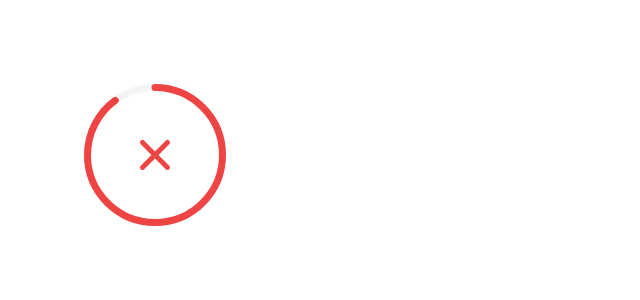
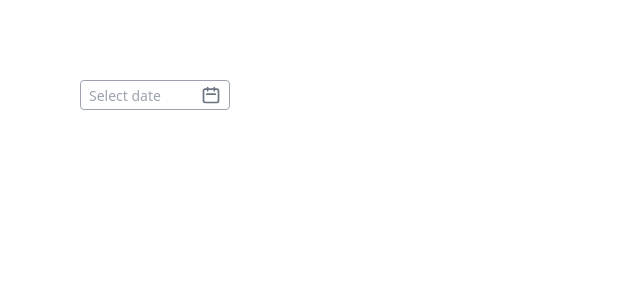
Before and after one commit to daler-developer/react-awesome-components, a Next.js app: page / in a window 1280 px wide. Shown: the top 300 px of the page, without its empty margins (0-640 px from the left). Built offline with nearby package versions, Linux system fonts and the light colour scheme.

Commit message:
more work done on <DatePicker /> and created tests for <Cell />

```diff
--- a/components/date-picker/DatePicker.tsx
+++ b/components/date-picker/DatePicker.tsx
@@ -1,15 +1,23 @@
 import cn from 'classnames'
-import { useEffect, useRef, useState } from 'react'
+import { FormEvent, useEffect, useRef, useState } from 'react'
 import {
   ChevronLeftIcon,
   ChevronRightIcon,
   ChevronDoubleLeftIcon,
   ChevronDoubleRightIcon,
+  XCircleIcon,
 } from '@heroicons/react/solid'
+import { CalendarIcon } from '@heroicons/react/outline'
 import dayjs, { Dayjs } from 'dayjs'
 import Cell from './cell/Cell'
+import useClickOutside from '../../hooks/useClickOutside'
+import customParseFormat from 'dayjs/plugin/customParseFormat'
 
-interface IProps {}
+dayjs.extend(customParseFormat)
+
+interface IProps {
+  onChange: (date: string | null) => void
+}
 
 const months = [
   'Jan',
@@ -28,8 +36,11 @@ const months = [
 
 const weeks = ['Mo', 'Tu', 'We', 'Th', 'Fr', 'Sa', 'Su']
 
-export default ({}: IProps) => {
+const format = 'YYYY-MM-DD'
+
+export default ({ onChange }: IProps) => {
   const today = useRef(dayjs())
+  const rootElRef = useRef<HTMLDivElement>(null!)
 
   const [inputValue, setInputValue] = useState('')
   const [isPopupOpen, setIsPopupOpen] = useState(false)
@@ -39,21 +50,63 @@ export default ({}: IProps) => {
     month: today.current.month(),
   })
 
+  useClickOutside(() => {
+    setIsPopupOpen(false)
+  }, rootElRef)
+
+  useEffect(() => {
+    onChange(date ? date.format(format) : null)
+  }, [date])
+
   useEffect(() => {
     if (date) {
       setInputValue(date.format('YYYY-MM-DD'))
+    } else if (!date) {
+      setInputValue('')
     }
   }, [date])
+
+  useEffect(() => {
+    const generatedDate = dayjs(inputValue, 'YYYY-MM-DD', true)
+
+    if (generatedDate.isValid()) {
+      setDate(generatedDate)
+      setPage({
+        ...page,
+        year: generatedDate.year(),
+        month: generatedDate.month(),
+      })
+    }
+  }, [inputValue])
+
+  const handleInputBlue = () => {
+    if (!dayjs(inputValue, format, true).isValid()) {
+      if (date) {
+        setInputValue(date.format(format))
+      } else {
+        setInputValue('')
+      }
+    }
+  }
 
   const isCurrentMonthPageOpened =
     today.current.year() === page.year && today.current.month() === page.month
 
   const handleCellClick = (date: number) => {
     setDate(dayjs().year(page.year).month(page.month).date(date))
+    setIsPopupOpen(false)
   }
 
   const handleClickToday = () => {
     setDate(today.current)
+    setIsPopupOpen(true)
+  }
+
+  const handleClearInput = (e: FormEvent<Element>) => {
+    e.stopPropagation()
+
+    setDate(null)
+    setIsPopupOpen(false)
   }
 
   const switchToPrevYear = () => {
@@ -72,8 +125,7 @@ export default ({}: IProps) => {
 
   const switchToPrevMonth = () => {
     if (page.month === 0) {
-      switchToPrevYear()
-      // setPage({ ...page, month: 11 })
+      setPage((prev) => ({ ...page, year: prev.year - 1, month: 11 }))
     } else {
       setPage({
         ...page,
@@ -85,7 +137,7 @@ export default ({}: IProps) => {
   const switchToNextMonth = () => {
     if (page.month === 11) {
       switchToNextYear()
-      // setPage({ ...page, month: 0 })
+      setPage((prev) => ({ ...page, year: page.year - 1, month: 0 }))
     } else {
       setPage({
         ...page,
@@ -96,23 +148,46 @@ export default ({}: IProps) => {
 
   return (
     <div
-      className={cn('relative select-none')}
-      onClick={() => setIsPopupOpen(true)}
+      ref={rootElRef}
+      onClick={() => !isPopupOpen && setIsPopupOpen(true)}
+      className={cn('relative select-none inline-block')}
     >
-      <div className={cn('flex h-[30px] w-[150px] border border-gray-400')}>
+      <div
+        className={cn(
+          'flex items-center gap-[5px] px-[8px] h-[30px] w-[150px] border border-gray-400 rounded-[4px]'
+        )}
+      >
         <input
-          className={cn('min-w-0 px-[5px] outline-none')}
+          className={cn('min-w-0 outline-none text-[14px]')}
           placeholder='Select date'
           value={inputValue}
+          onChange={(e) => setInputValue(e.currentTarget.value)}
+          onBlur={handleInputBlue}
           type='text'
         />
+        <div
+          onClick={(e) => e.stopPropagation()}
+          className={cn('group', { 'cursor-pointer': !!date })}
+        >
+          <CalendarIcon
+            className={cn('w-[20px] 1h-[20px] text-gray-500', {
+              'group-hover:hidden': !!date,
+            })}
+          />
+          <XCircleIcon
+            onClick={handleClearInput}
+            className={cn('w-[20px] h-[20px] text-gray-500 hidden', {
+              'group-hover:block': !!date,
+            })}
+          />
+        </div>
       </div>
       {/* Popup */}
       <div
         className={cn(
-          'absolute top-full left-0 rounded-sm shadow-lg transition-all',
+          'absolute top-full left-0 rounded-sm transition-all shadow-2xl w-max',
           {
-            'opacity-0 scale-y-0 origin-top': !isPopupOpen,
+            'opacity-0 invisible': !isPopupOpen,
           }
         )}
       >
@@ -128,7 +203,7 @@ export default ({}: IProps) => {
               className='w-[18px] h-[18px] cursor-pointer'
             />
           </div>
-          <div className='text-black font-bold'>
+          <div className='text-black text-[15px] font-bold'>
             {months[page.month]} {page.year}
           </div>
           <div className='flex items-center gap-[5px]'>
--- a/components/date-picker/cell/Cell.tsx
+++ b/components/date-picker/cell/Cell.tsx
@@ -17,6 +17,7 @@ export default ({
 }: IProps) => {
   return (
     <div
+      role='date-picker-cell'
       {...(onClick && { onClick: () => onClick(children as number) })}
       className={cn(
         'w-[25px] h-[25px] rounded-[3px] flex items-center justify-center',
--- /dev/null
+++ b/hooks/useClickOutside.ts
@@ -0,0 +1,15 @@
+import { Ref, RefObject, useEffect } from "react"
+
+export default (callback: Function, ref: RefObject<any>) => {
+  useEffect(() => {
+    document.addEventListener('click', (e) => {
+      if (ref.current) {
+        const isClickedOutside = !ref.current.contains(e.target)
+
+        if (isClickedOutside) {
+          callback()
+        }
+      }
+    })
+  }, [])
+}
--- a/next.config.js
+++ b/next.config.js
@@ -1,4 +1,4 @@
 /** @type {import('next').NextConfig} */
 module.exports = {
-  reactStrictMode: true,
+
 }
--- a/pages/index.tsx
+++ b/pages/index.tsx
@@ -1,12 +1,13 @@
 import { useEffect, useState } from 'react'
 import CircularProgress from '../components/circular-progress/CircularProgress'
+import DatePicker from '../components/date-picker/DatePicker'
 
 export default () => {
-  const [percent, setPercent] = useState(90)
+  const [date, setDate] = useState<string | null>(null)
 
   return (
     <div className='p-20'>
-      <CircularProgress percent={percent} status='exception' />
+      <DatePicker onChange={(date) => {}} />
     </div>
   )
 }
```
Also changed, not shown: 1 other file (tests, documents, lock files or other folders).
